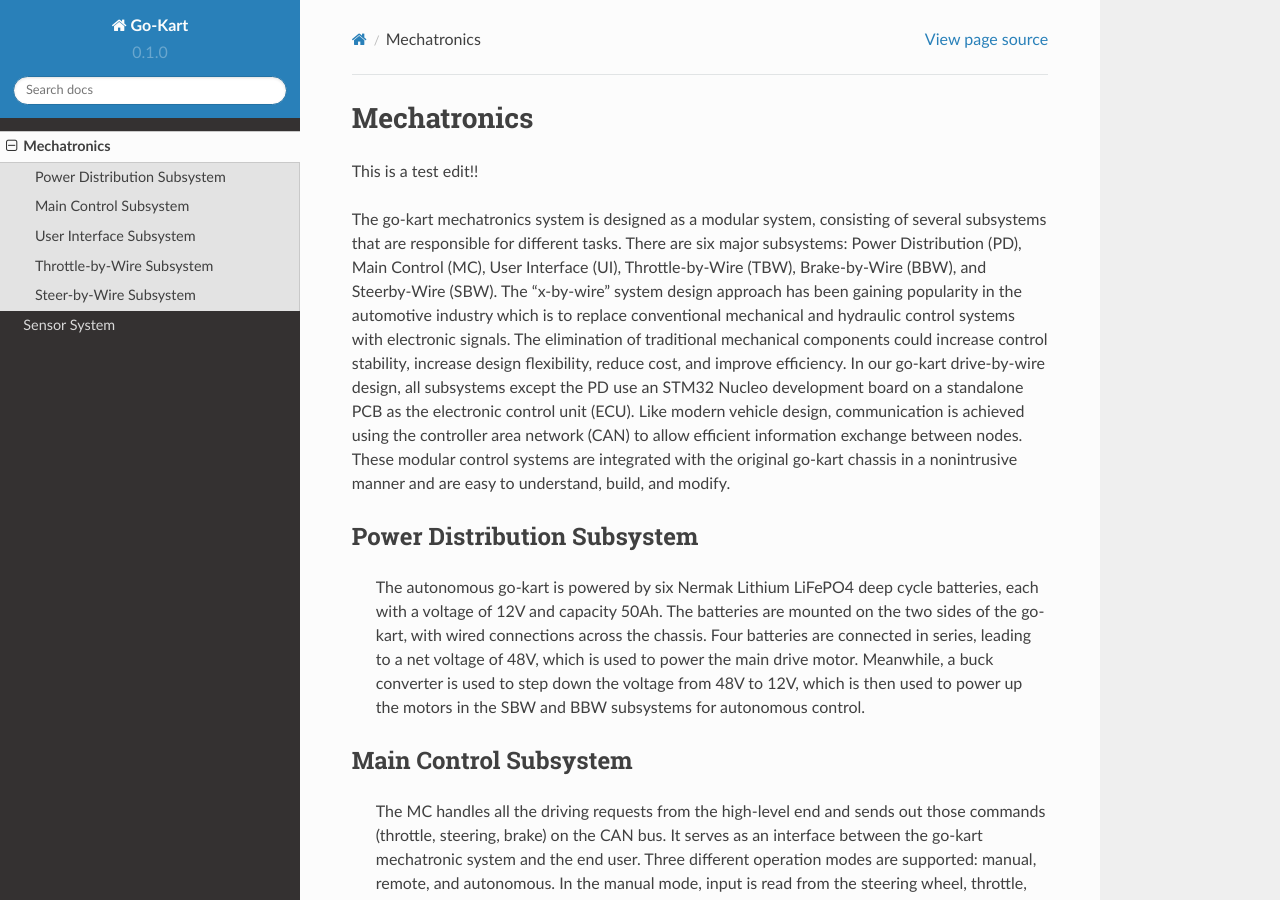
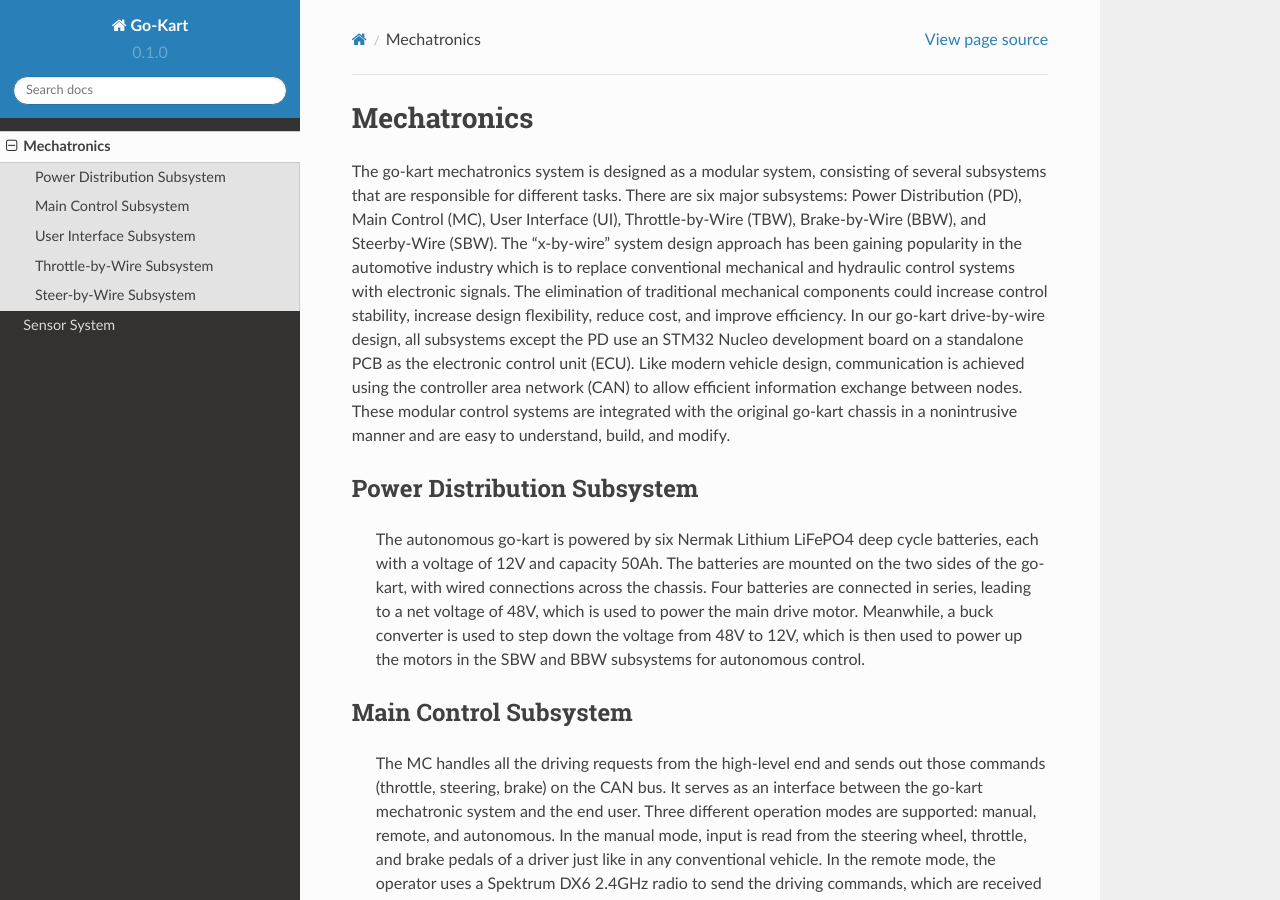
Before and after one commit to mlab-upenn/Go-Kart, a Sphinx documentation site: the page built from docs/source/usage.rst, in a window 1280 px wide and 900 px high. Built offline with Sphinx 7.4.7 and the Read the Docs theme 2.0.0, drawn with Linux system fonts in a browser that asks for light colours; pages that are not in the unit, such as notebooks, are missing from menus.

Commit message:
jason test edit

```diff
--- a/docs/source/usage.rst
+++ b/docs/source/usage.rst
@@ -1,8 +1,6 @@
 Mechatronics
 =====
 
-
-This is a test edit!!
 
 The go-kart mechatronics system is designed as a modular
 system, consisting of several subsystems that are responsible
```
